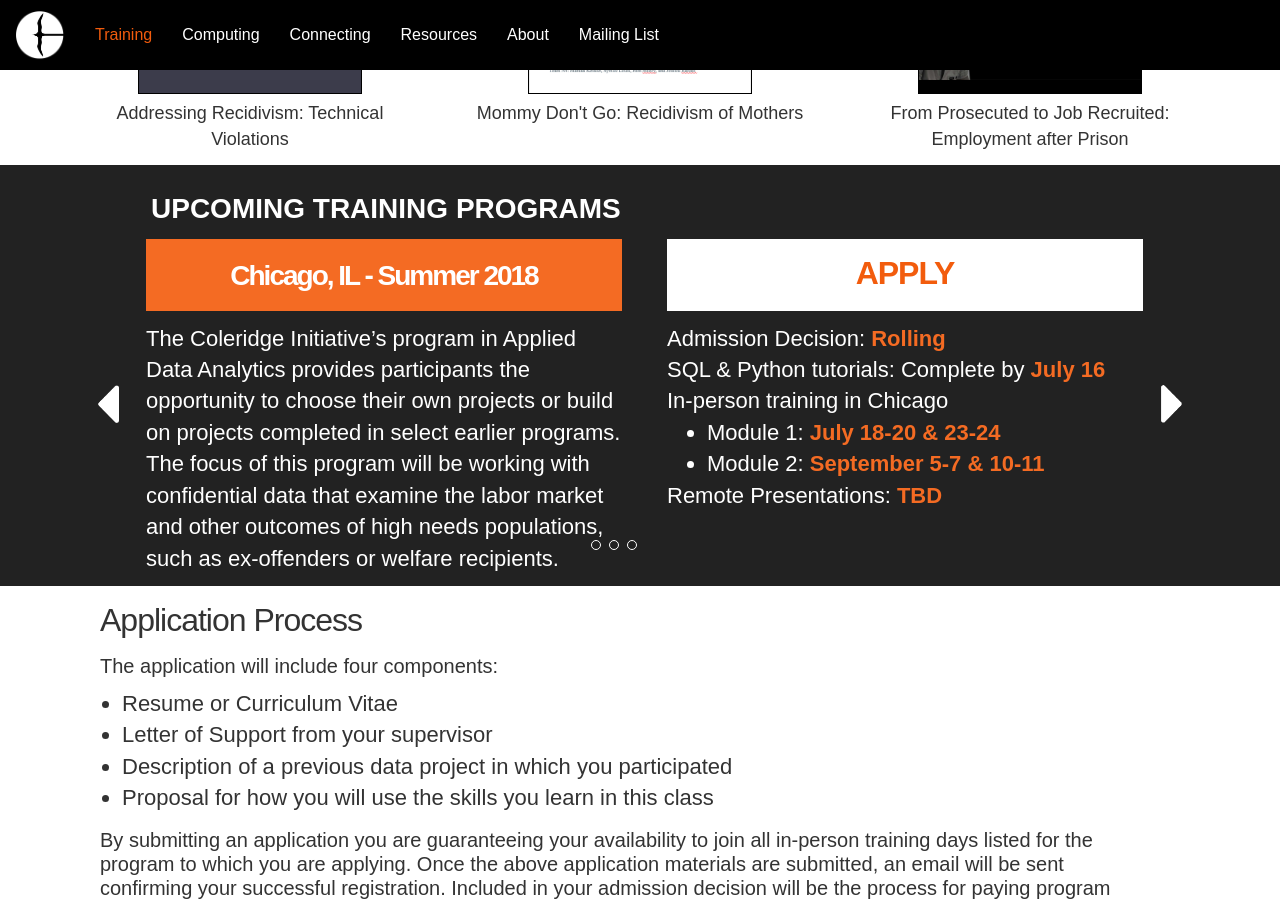
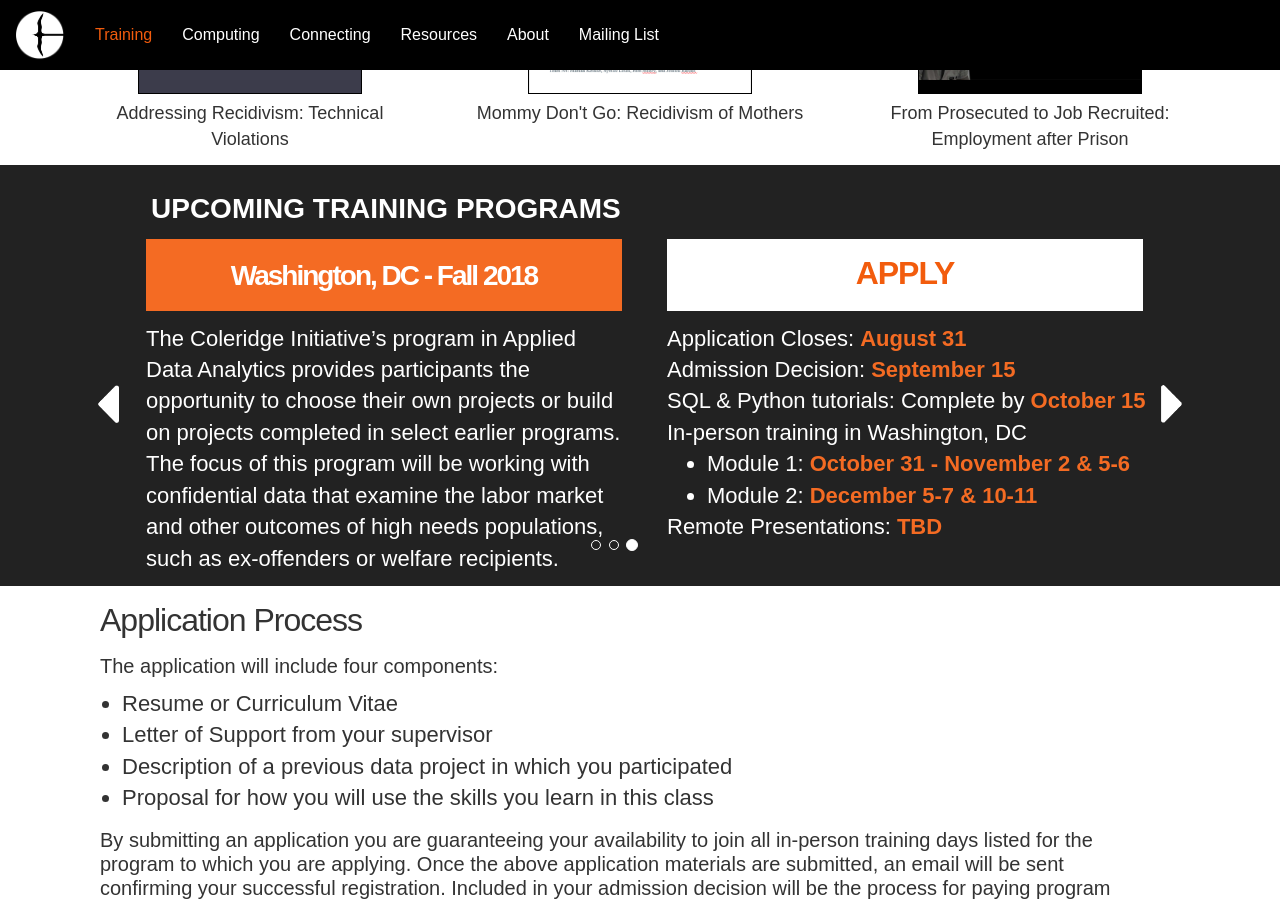
Before and after one commit to NYU-CI/coleridge, a Jekyll site: the page built from pages/training.html, in a window 1280 px wide and 900 px high, scrolled down 1624 px. Built offline with Jekyll 4.4.1, drawn with Linux system fonts in a browser that asks for light colours; nearby versions of some CDN libraries.

Commit message:
Training page update

```diff
--- a/pages/training.html
+++ b/pages/training.html
@@ -120,8 +120,8 @@
             <!-- Slide indicators -->
             <ol class="carousel-indicators">
               <li data-target="#program-carousel" data-slide-to="0"></li>
-              <li data-target="#program-carousel" data-slide-to="1" class="active"></li>
-              <li data-target="#program-carousel" data-slide-to="2"></li>
+              <li data-target="#program-carousel" data-slide-to="1"></li>
+              <li data-target="#program-carousel" data-slide-to="2" class="active"></li>
               <!--<li data-target="#program-carousel" data-slide-to="3"></li>-->
             </ol>
             <!-- Wrapper for slides -->
@@ -157,7 +157,7 @@
               </div>
 
 
-              <div class="item active">
+              <div class="item">
                 <div class="col-sm-6">
                   <div class="program-block">
                     <!-- <div class="program-title">Economic Development</div> -->
@@ -165,9 +165,7 @@
                   </div>
                 </div>
                 <div class="col-sm-6">
-                    <a href="https://goo.gl/forms/2szNxZQ8ITh2nT712" target="_blank">
-                      <div class="apply">APPLY</div>
-                    </a>
+                    <div class="apply apply-closed">Application closed</div>
                 </div>
                 <div class="col-sm-6">
                   <div class="program-description"><p>The Coleridge Initiative’s program in Applied Data Analytics
@@ -193,7 +191,7 @@
               </div>
 
 
-              <div class="item">
+              <div class="item active">
                 <div class="col-sm-6">
                   <div class="program-block">
                     <!-- <div class="program-title">Economic Development</div> -->
```
